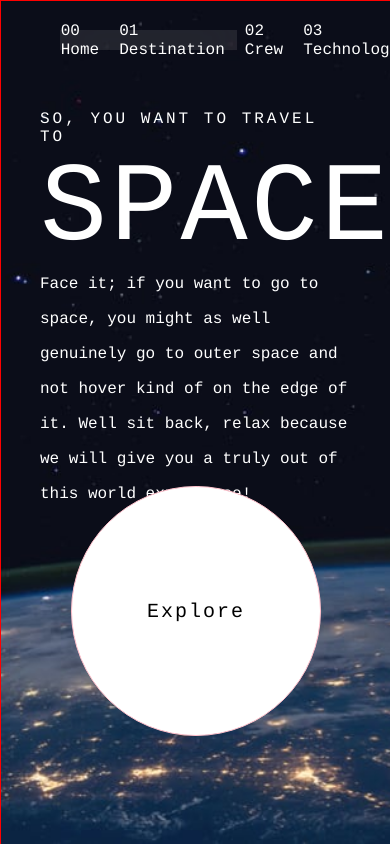
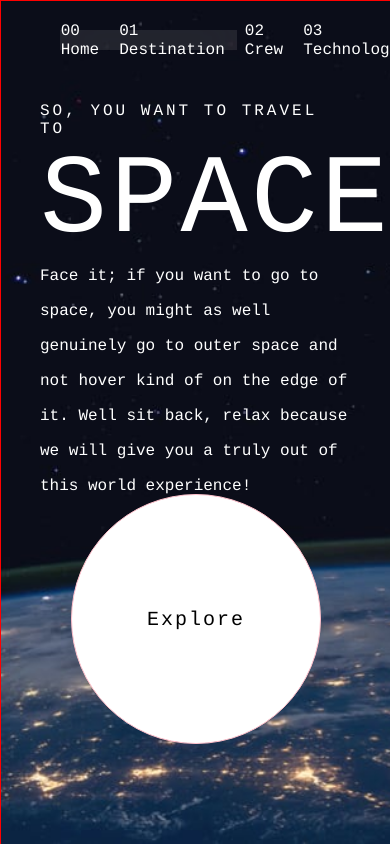
Before and after one commit to programmer686/space, a Next.js app: page / in a window 390 px wide. Built offline with nearby package versions, Linux system fonts and the light colour scheme.

Commit message:
my changes

```diff
--- a/styles/Home.module.css
+++ b/styles/Home.module.css
@@ -154,7 +154,7 @@
     width: 80vw;
     height: fit-content;
     margin-left: 0;
-    margin-bottom: 5vh;
+    margin-bottom: 15%;
   }
 
   .textHeader, .texInfo{
```
